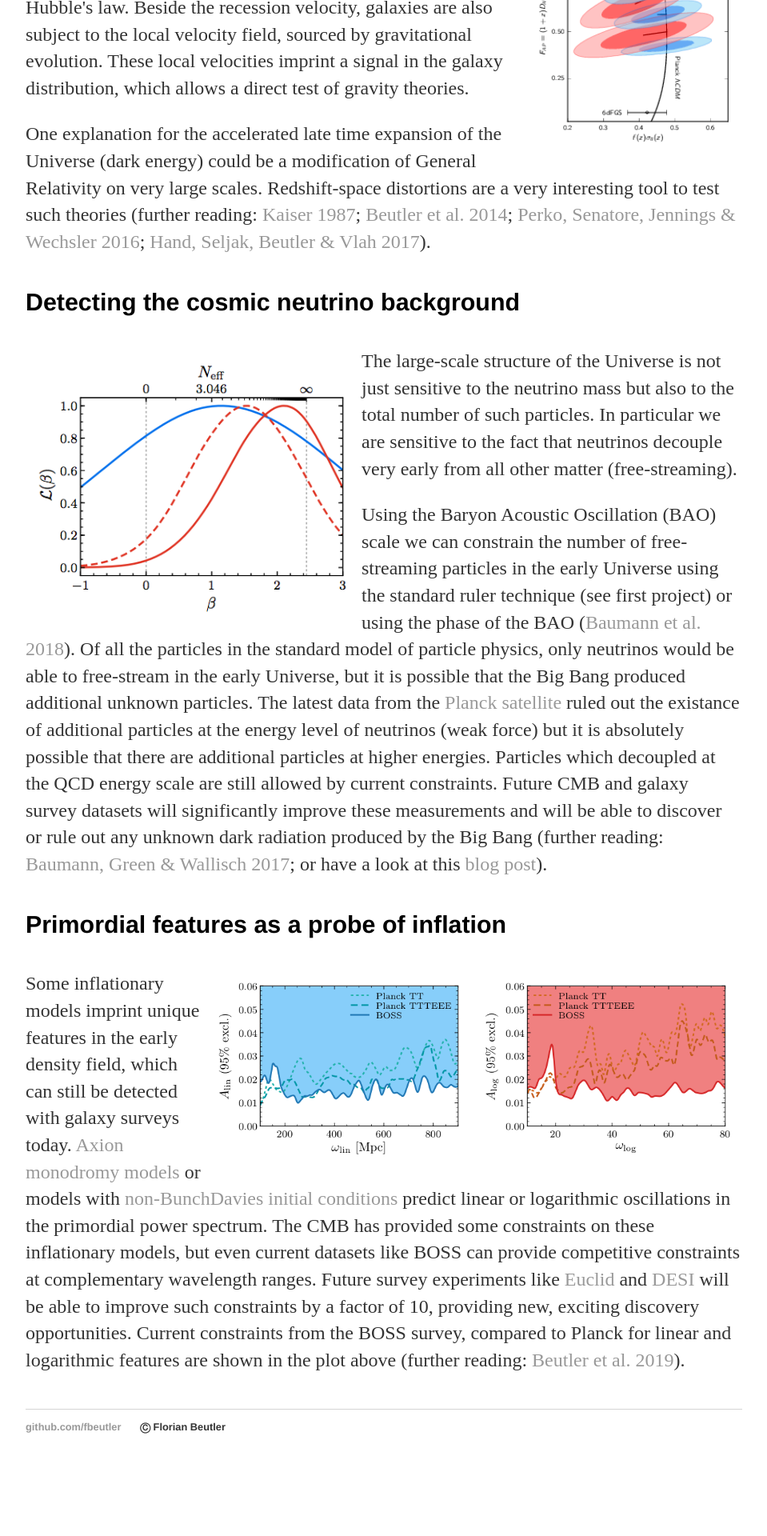
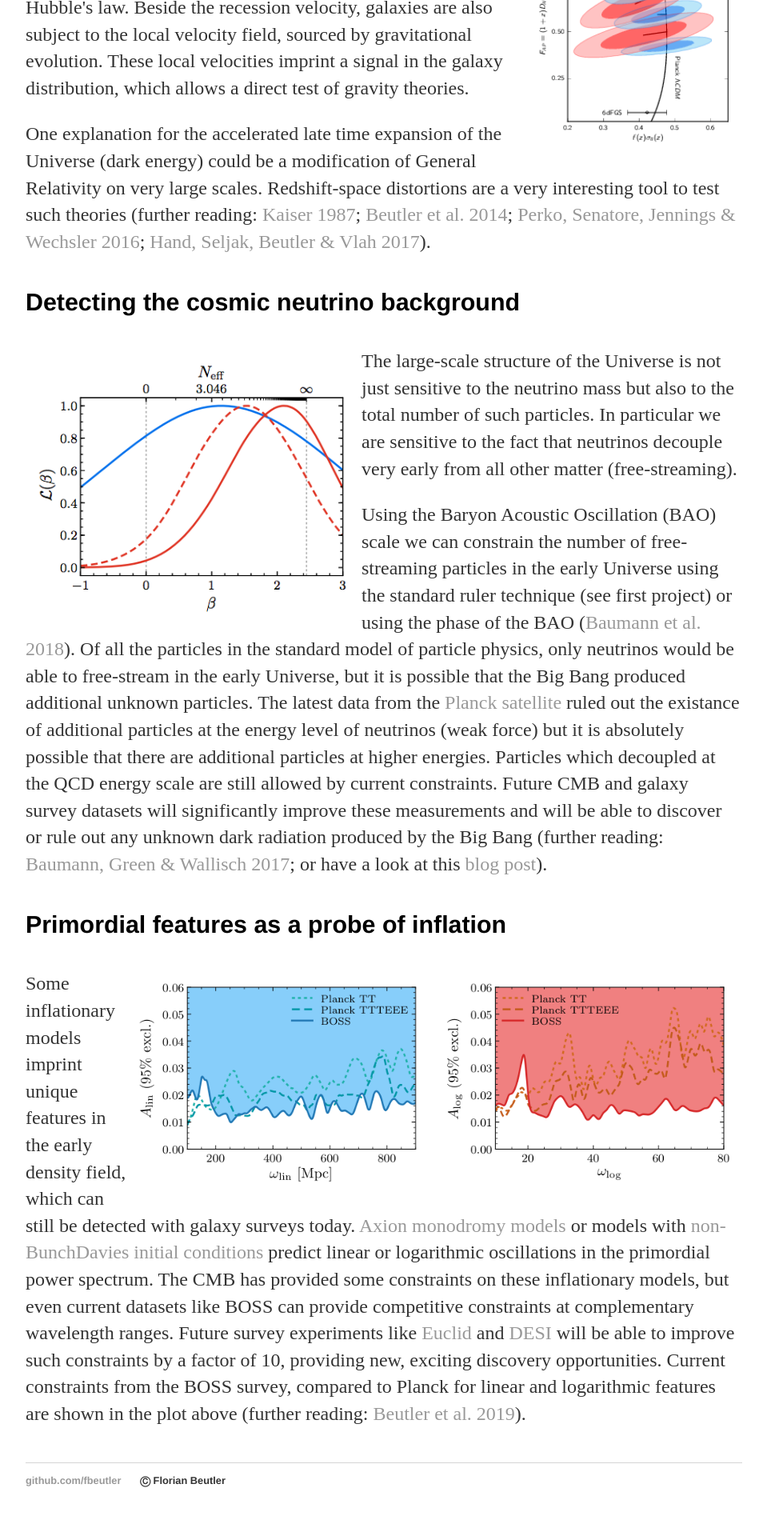
Before and after one commit to fbeutler/fbeutler.github.io, a Jekyll site: the page built from research/projects.html, in a window 1280 px wide. Shown: the part 4292-6212 px from the top of the page at 80% size, without its empty margins (160-1119 px from the left). Built offline with Jekyll 4.4.1, drawn with Linux system fonts in a browser that asks for light colours; before the commit the page ends 6145 px from its top, so only the background shows below that.

Commit message:
Update projects.html

```diff
--- a/research/projects.html
+++ b/research/projects.html
@@ -165,7 +165,7 @@ pattern. Therefore by statistically analyzing the matter distribution in the Uni
   <div class="post">
     <h4>Primordial features as a probe of inflation</h4>
 
-    <img src="/static/lin+log_data_bao+cmb_10+1.png" alt="IMAGE OF BOSS and PLANCK PRIMORDIAL FEATURE CONSTRAINTS" width="650" align="right" style="padding:10px">
+    <img src="/static/lin+log_data_bao+cmb_10+1.png" alt="IMAGE OF BOSS and PLANCK PRIMORDIAL FEATURE CONSTRAINTS" width="750" align="right" style="padding:10px">
     <p>
       Some inflationary models imprint unique features in the early density field, which can still be detected with galaxy surveys today.
       <a href="https://arxiv.org/abs/0803.3085" target="_blank">Axion monodromy models</a> or models with
```
